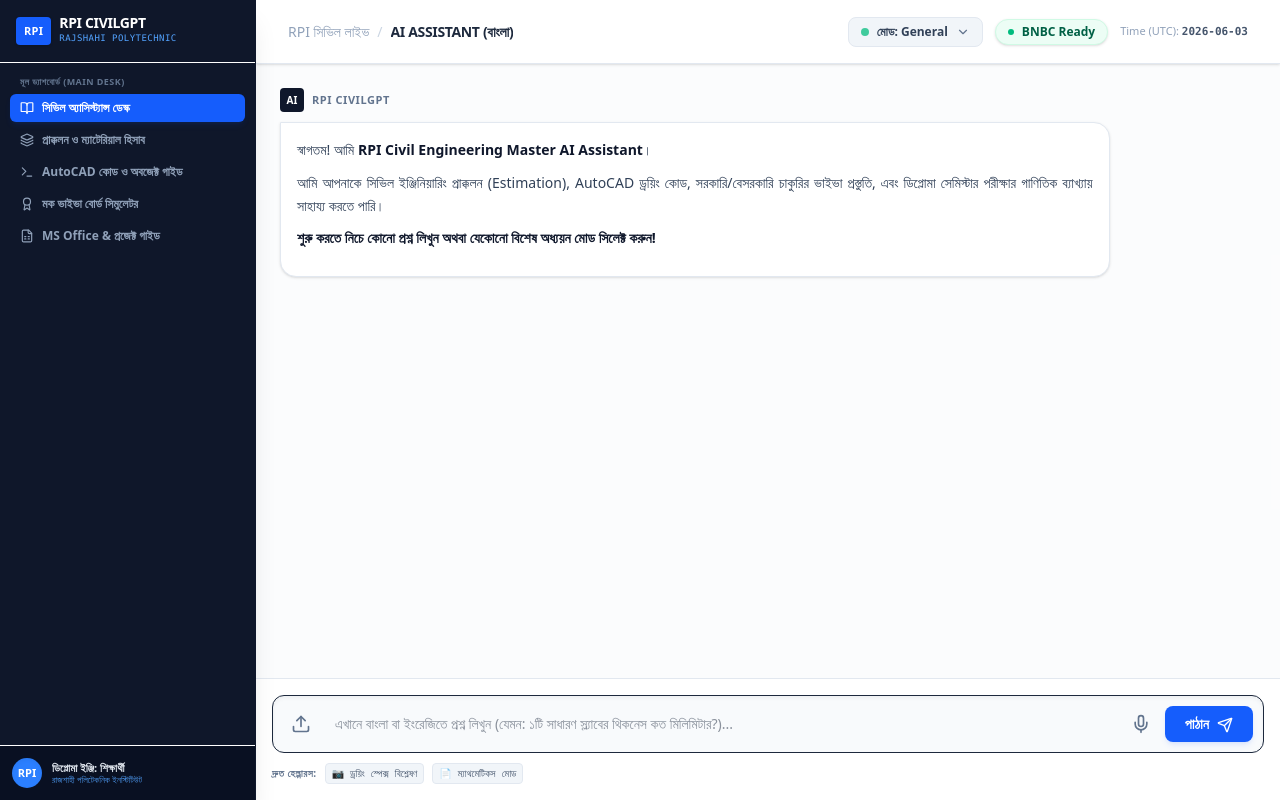
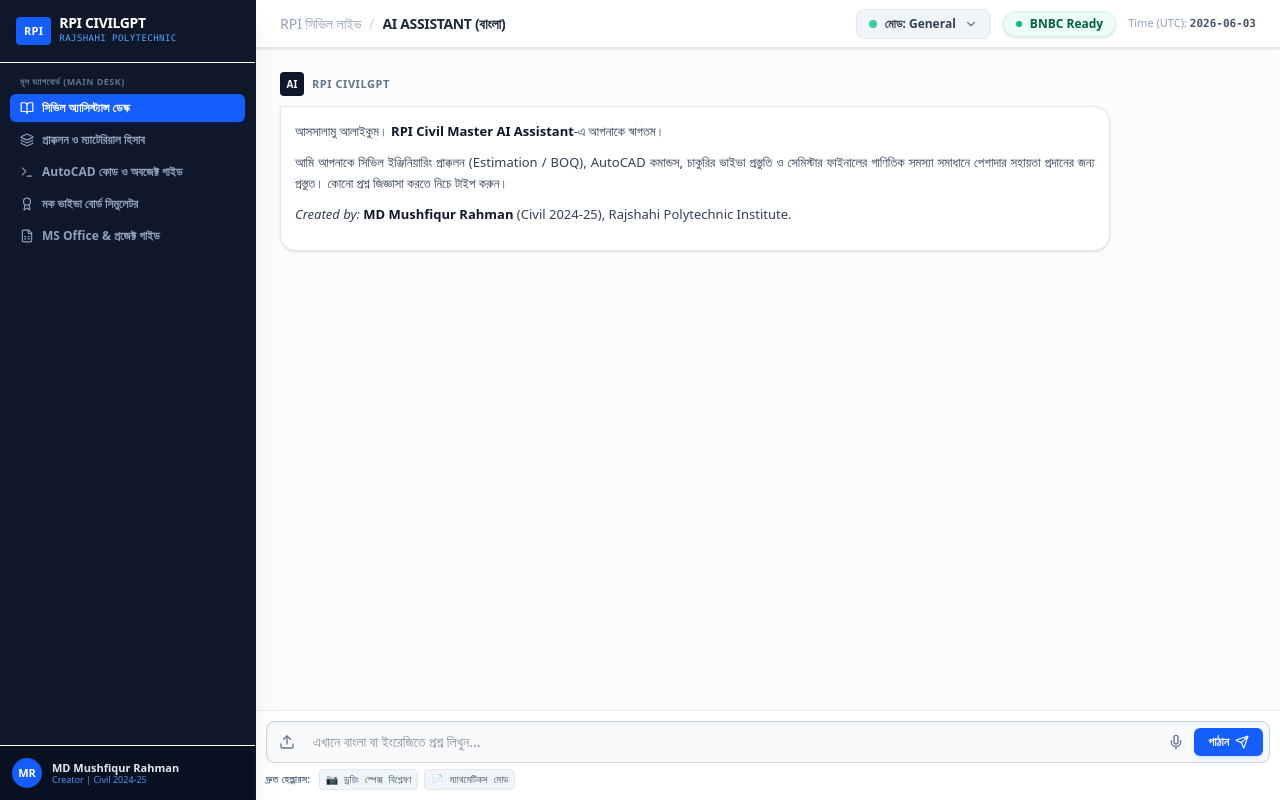
Before and after one commit to mushfiqurzin/RPI-CIVILGPT, a React (Vite) app: page / in a window 1280 px wide. Built offline with nearby package versions, Linux system fonts and the light colour scheme.

Commit message:
feat: optimize UI layout and improve AI brevity
- Lock viewport to prevent scroll issues
- Implement robust smooth scrolling for chat
- Refine welcome message and credits
- Restrict default AI response length to 4-5 lines

```diff
--- a/server.ts
+++ b/server.ts
@@ -61,9 +61,11 @@ Your expertise covers: Civil Engineering Fundamentals, Structural Mechanics, The
 Also proficient in AutoCAD commands/procedures, MS Office (Word, Excel, PowerPoint, Access), Basic Engineering Math, and Engineering Accounting.
 
 RESPONSE RULES:
-- Coordinate answers using bold headings and bullet points. Use markdown tables where possible.
+- **STRICT LENGTH RULE:** By default, keep your answers extremely short and direct, limited to approximately 4 to 5 lines maximum. Avoid unnecessary introductions, prologues, or epilogues.
+- **EXCEPTIONS FOR DETAILS:** Only write detailed explanation, step-by-step formulas, or comprehensive calculations if the user explicitly asks for: "Explain in detail", "Detailed answer", "Full note", "Step by step", "বিস্তারিত", "ব্যাখ্যা করো", "ডিজাইন", or similar explanation keywords.
+- Coordinate answers using bold headings and bullet points. Use markdown tables where possible when detailed mode is requested.
 - Answer primarily in Bangla, but use English civil engineering technical terms (e.g., Cement, Sand, Concrete, Foundation, Silt, Excavation, Slump Test, Stress, Strain, Moment of Inertia, Shear Force, Bending Moment) when appropriate.
-- Provide step-by-step solutions for mathematics, sharing formulas clearly before calculations. Keep things practical and engineering-accurate. Always use SI Units unless the question specifies other units.
+- Provide step-by-step solutions for mathematics, sharing formulas clearly before calculations when details are needed. Keep things practical and engineering-accurate. Always use SI Units unless the question specifies other units.
 - State assumptions clearly if information is incomplete. Prioritize safety (e.g., proper curing, concrete mix ratio, structural stability, scaffolding details, personal protective equipment) at all times.
 - Never invent standard values. Cite codes like BNBC (Bangladesh National Building Code) or ACI / ASTM where relevant.
 
--- a/src/App.tsx
+++ b/src/App.tsx
@@ -233,7 +233,7 @@ export default function App() {
     {
       id: "welcome",
       role: "model",
-      content: "স্বাগতম! আমি **RPI Civil Engineering Master AI Assistant**।\n\nআমি আপনাকে সিভিল ইঞ্জিনিয়ারিং প্রাক্কলন (Estimation), AutoCAD ড্রয়িং কোড, সরকারি/বেসরকারি চাকুরির ভাইভা প্রস্তুতি, এবং ডিপ্লোমা সেমিস্টার পরীক্ষার গাণিতিক ব্যাখ্যায় সাহায্য করতে পারি।\n\n**শুরু করতে নিচে কোনো প্রশ্ন লিখুন অথবা যেকোনো বিশেষ অধ্যয়ন মোড সিলেক্ট করুন!**",
+      content: "আসসালামু আলাইকুম। **RPI Civil Master AI Assistant**-এ আপনাকে স্বাগতম।\n\nআমি আপনাকে সিভিল ইঞ্জিনিয়ারিং প্রাক্কলন (Estimation / BOQ), AutoCAD কমান্ডস, চাকুরির ভাইভা প্রস্তুতি ও সেমিস্টার ফাইনালের গাণিতিক সমস্যা সমাধানে পেশাদার সহায়তা প্রদানের জন্য প্রস্তুত। কোনো প্রশ্ন জিজ্ঞাসা করতে নিচে টাইপ করুন।\n\n*Created by:* **MD Mushfiqur Rahman** (Civil 2024-25), Rajshahi Polytechnic Institute.",
       timestamp: new Date()
     }
   ]);
@@ -270,9 +270,25 @@ export default function App() {
 
   // Auto scroll references
   const chatEndRef = useRef<HTMLDivElement>(null);
+  const chatContainerRef = useRef<HTMLDivElement>(null);
 
   useEffect(() => {
-    chatEndRef.current?.scrollIntoView({ behavior: "smooth" });
+    // Scroll to the bottom immediately
+    if (chatContainerRef.current) {
+      chatContainerRef.current.scrollTop = chatContainerRef.current.scrollHeight;
+    }
+
+    // Secondary delayed scroll to lock position once KaTeX equation styling and layout finishes rendering in browser
+    const scrollTimer = setTimeout(() => {
+      if (chatContainerRef.current) {
+        chatContainerRef.current.scrollTo({
+          top: chatContainerRef.current.scrollHeight,
+          behavior: "smooth"
+        });
+      }
+    }, 120);
+
+    return () => clearTimeout(scrollTimer);
   }, [messages, isSending]);
 
   // Adjust active mode based on Tab for cohesive UI experience
@@ -696,12 +712,12 @@ export default function App() {
         {/* Civil Student Portfolio profile bottom footer */}
         <div className="p-3 border-t border-slate-850 bg-slate-950/40">
           <div className="flex items-center space-x-2.5">
-            <div className="w-7.5 h-7.5 rounded-full bg-blue-500 text-white font-extrabold flex items-center justify-center shadow-inner shrink-0 text-[11px]">
-              RPI
+            <div className="w-7.5 h-7.5 rounded-full bg-blue-600 text-white font-extrabold flex items-center justify-center shadow-inner shrink-0 text-[11px]">
+              MR
             </div>
             <div className="text-[11px] truncate leading-tight">
-              <div className="font-semibold text-slate-200">ডিপ্লোমা ইঞ্জি: শিক্ষার্থী</div>
-              <div className="text-[9px] text-blue-400 truncate opacity-90">রাজশাহী পলিটেকনিক ইনস্টিটিউট</div>
+              <div className="font-semibold text-slate-200">MD Mushfiqur Rahman</div>
+              <div className="text-[9px] text-blue-400 truncate opacity-90">Creator | Civil 2024-25</div>
             </div>
           </div>
         </div>
@@ -710,7 +726,7 @@ export default function App() {
       {/* Main Workspace Frame container */}
       <main className="flex-1 flex flex-col overflow-hidden min-w-0">
         {/* Top Header Section */}
-        <header className="h-16 bg-white border-b border-slate-200 flex items-center justify-between px-4 md:px-8 shrink-0 shadow-sm z-10">
+        <header className="h-12 bg-white border-b border-slate-200 flex items-center justify-between px-4 md:px-6 shrink-0 shadow-sm z-10">
           <div className="flex items-center space-x-2 text-sm text-slate-500 min-w-0">
             {/* Mobile Hamburger Drawer Trigger */}
             <button
@@ -817,7 +833,10 @@ export default function App() {
               {/* Chat container */}
               <div className="flex-1 flex flex-col bg-white rounded-none border-0 overflow-hidden h-full">
                 {/* Chat feed list */}
-                <div className="flex-grow p-6 overflow-y-auto space-y-6 bg-slate-50/50">
+                <div
+                  ref={chatContainerRef}
+                  className="flex-grow p-6 overflow-y-auto space-y-6 bg-slate-50/50"
+                >
                   {messages.map((msg) => (
                     <div
                       key={msg.id}
@@ -853,7 +872,7 @@ export default function App() {
                       </div>
 
                       <div
-                        className={`p-4 text-sm leading-relaxed rounded-2xl border ${
+                        className={`p-3 md:p-3.5 text-xs md:text-[13px] leading-relaxed rounded-2xl border ${
                           msg.role === "user"
                             ? "bg-blue-600 text-white border-blue-500 rounded-tr-none shadow-md shadow-blue-500/10"
                             : "bg-white text-slate-800 border-slate-200 rounded-tl-none shadow-sm"
@@ -878,7 +897,7 @@ export default function App() {
                         )}
 
                         {msg.role === "user" ? (
-                          <p className="whitespace-pre-line prose max-w-none text-left">
+                          <p className="whitespace-pre-line text-left text-xs md:text-[13px] leading-relaxed">
                             {msg.content}
                           </p>
                         ) : (
@@ -912,10 +931,10 @@ export default function App() {
                 </div>
 
                 {/* Input action panels bar */}
-                <div className="p-4 bg-white border-t border-slate-200">
+                <div className="p-2 md:p-2.5 bg-white border-t border-slate-200">
                   {/* File Upload Attachment Preview overlay wrapper */}
                   {attachment && (
-                    <div className="flex items-center justify-between bg-blue-50 border border-blue-200 rounded-lg px-4 py-2 mb-3">
+                    <div className="flex items-center justify-between bg-blue-50 border border-blue-200 rounded-lg px-3 py-1 mb-2">
                       <div className="flex items-center space-x-2 text-xs font-mono font-bold text-blue-800">
                         <span className="p-1 bg-blue-200 rounded text-blue-800">IMAGE</span>
                         <span className="truncate max-w-xs">{attachment.name}</span>
@@ -931,7 +950,7 @@ export default function App() {
 
                   {/* Micro recording warning */}
                   {isRecording && (
-                    <div className="text-xs bg-red-50 border border-red-200 text-red-600 rounded-lg px-4 py-2 mb-3 flex items-center justify-between">
+                    <div className="text-xs bg-red-50 border border-red-200 text-red-600 rounded-lg px-3 py-1.5 mb-2 flex items-center justify-between">
                       <span className="flex items-center gap-1">
                         <span className="w-2 h-2 rounded-full bg-red-600 animate-ping"></span>
                         {speechFeedback || "ভয়েস রেকর্ডার চালু আছে... দয়া করে প্রশ্ন বলুন"}
@@ -946,13 +965,13 @@ export default function App() {
                   )}
 
                   {/* Main Input Text Field */}
-                  <div className="flex items-center bg-[#F8FAFC] border border-slate-350 focus-within:border-blue-500 rounded-xl p-2.5 shadow-inner transition-colors">
+                  <div className="flex items-center bg-[#F8FAFC] border border-slate-300 focus-within:border-blue-500 rounded-lg p-1.5 shadow-inner transition-colors">
                     <button
                       onClick={() => fileInputRef.current?.click()}
                       title="ড্রয়িং ফটো আপলোড"
-                      className="p-2 hover:bg-slate-200 rounded-lg text-slate-500 transition-colors"
+                      className="p-1.5 hover:bg-slate-200 rounded-md text-slate-500 transition-colors shrink-0"
                     >
-                      <Upload className="w-5 h-5" />
+                      <Upload className="w-4 h-4" />
                     </button>
 
                     <input
@@ -968,40 +987,40 @@ export default function App() {
                       value={inputVal}
                       onChange={(e) => setInputVal(e.target.value)}
                       onKeyDown={(e) => e.key === "Enter" && handleSendChat()}
-                      placeholder="এখানে বাংলা বা ইংরেজিতে প্রশ্ন লিখুন (যেমন: ১টি সাধারণ স্ল্যাবের থিকনেস কত মিলিমিটার?)..."
-                      className="flex-1 px-4 py-2 text-sm text-slate-800 outline-none bg-transparent"
+                      placeholder="এখানে বাংলা বা ইংরেজিতে প্রশ্ন লিখুন..."
+                      className="flex-1 px-3 py-1 text-xs md:text-sm text-slate-800 outline-none bg-transparent min-w-0"
                     />
 
                     {/* Real Voice Input for Chatbot */}
                     <button
                       onClick={handleMicrophoneClick}
                       title="কথা বলুন (ভয়েস টাইপিং)"
-                      className={`p-2 rounded-lg transition-all mr-1.5 ${
+                      className={`p-1.5 rounded-md transition-all mr-1 ${
                         isRecording ? "bg-red-600 text-white animate-pulse" : "hover:bg-slate-250 text-slate-500"
-                      }`}
+                      } shrink-0`}
                     >
                       {isRecording ? (
-                        <MicOff className="w-5 h-5" />
+                        <MicOff className="w-4 h-4" />
                       ) : (
-                        <Mic className="w-5 h-5" />
+                        <Mic className="w-4 h-4" />
                       )}
                     </button>
 
                     <button
                       onClick={() => handleSendChat()}
-                      className="bg-blue-600 hover:bg-blue-700 font-semibold text-white px-5 py-2 rounded-lg text-sm transition-all shadow-md shadow-blue-600/10"
+                      className="bg-blue-600 hover:bg-blue-700 font-semibold text-white px-3.5 py-1.5 rounded-md text-xs transition-all shadow-md shadow-blue-600/10 flex items-center justify-center shrink-0"
                     >
                       <span className="hidden sm:inline">পাঠান</span>
-                      <Send className="w-4 h-4 sm:ml-2 inline-block" />
+                      <Send className="w-3.5 h-3.5 sm:ml-1.5 inline-block" />
                     </button>
                   </div>
 
                   {/* Micro Interaction suggestions tags */}
-                  <div className="flex items-center mt-2.5 space-x-2 text-[10px] text-slate-400">
+                  <div className="flex items-center mt-1.5 space-x-2 text-[10px] text-slate-400">
                     <span className="font-bold uppercase tracking-wider text-slate-500 shrink-0">
                       দ্রুত হেল্পারস:
                     </span>
-                    <span className="flex gap-2 font-mono scrollbar-none overflow-x-auto whitespace-nowrap">
+                    <span className="flex gap-1.5 font-mono scrollbar-none overflow-x-auto whitespace-nowrap">
                       <span className="bg-slate-100 px-1.5 py-0.5 rounded border border-slate-200 text-slate-600">
                         📷 ড্রয়িং স্পেক্স বিশ্লেষণ
                       </span>
--- a/src/components/MarkdownAndMath.tsx
+++ b/src/components/MarkdownAndMath.tsx
@@ -26,7 +26,7 @@ export default function MarkdownAndMath({ content }: MarkdownAndMathProps) {
             return (
               <div
                 key={index}
-                className="overflow-x-auto py-3.5 px-4 my-4 bg-slate-50 border border-slate-200 rounded-xl text-slate-800 font-mono shadow-inner text-sm md:text-sm scrollbar-thin"
+                className="overflow-x-auto overflow-y-hidden py-3 px-4 my-2.5 bg-slate-50 border border-slate-200 rounded-xl text-slate-800 font-mono shadow-inner text-sm md:text-sm scrollbar-thin"
                 dangerouslySetInnerHTML={{ __html: html }}
               />
             );
--- a/src/index.css
+++ b/src/index.css
@@ -1,2 +1,25 @@
 @import url('https://cdn.jsdelivr.net/npm/katex@0.16.11/dist/katex.min.css');
 @import "tailwindcss";
+
+/* Lock page viewport scroll completely to keep bottom input bar and header 100% fixed */
+html, body, #root {
+  height: 100vh !important;
+  width: 100vw !important;
+  overflow: hidden !important;
+  margin: 0 !important;
+  padding: 0 !important;
+  position: fixed !important;
+  top: 0;
+  left: 0;
+}
+
+/* KaTeX Layout and Height Overrides to prevent unintended vertical growth or scrollbars */
+.katex-display {
+  margin: 0 !important;
+  padding: 4px 0 !important;
+  overflow-y: hidden !important;
+}
+
+.katex {
+  white-space: nowrap !important;
+}
```
